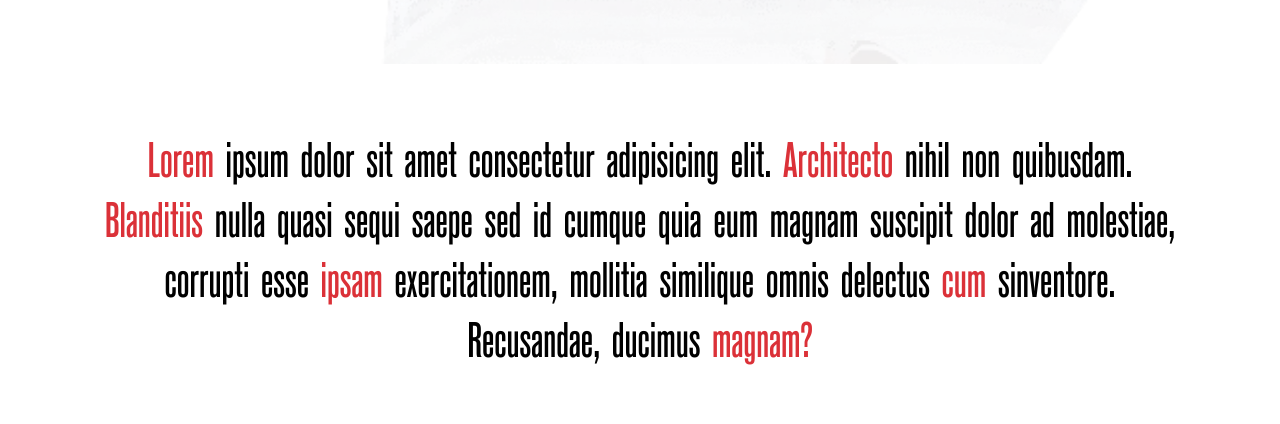
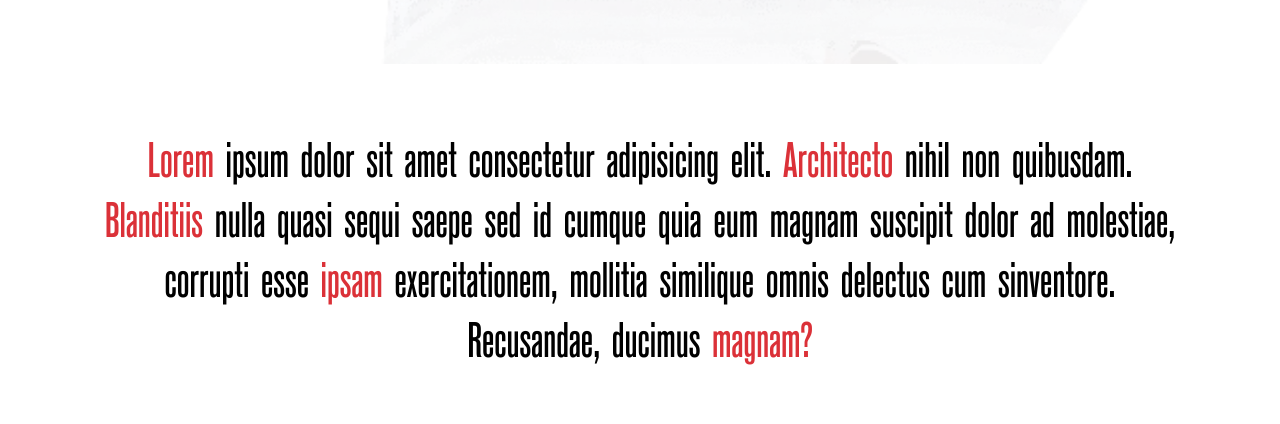
Before and after one commit to PapersNotIncluded/TeamLeadTestProject, a plain HTML site: page index.html in a window 1280 px wide. Shown: the part 4780-5204 px from the top of the page. Drawn offline with Linux system fonts and the light colour scheme; files whose address does not match are found by name.

```diff
--- a/index.html
+++ b/index.html
@@ -106,7 +106,7 @@
       </div>
     </section>
     <div class="promo"><img class="promo__img" src="src/doctor.webp" alt="Баночка LevelUp">
-      <div class="promo__text"> <span class="red-text-element">Lorem </span>ipsum dolor sit amet consectetur adipisicing elit. <span class="red-text-element">Architecto </span>nihil non quibusdam. <span class="red-text-element">Blanditiis </span>nulla quasi sequi saepe sed id cumque quia eum magnam suscipit dolor ad molestiae, corrupti esse <span class="red-text-element">ipsam </span>exercitationem, mollitia similique omnis delectus <span class="red-text-element">cum </span>sinventore. Recusandae, ducimus <span class="red-text-element">magnam?</span></div>
+      <div class="promo__text"> <span class="red-text-element">Lorem </span>ipsum dolor sit amet consectetur adipisicing elit. <span class="red-text-element">Architecto </span>nihil non quibusdam. <span class="red-text-element">Blanditiis </span>nulla quasi sequi saepe sed id cumque quia eum magnam suscipit dolor ad molestiae, corrupti esse <span class="red-text-element">ipsam </span>exercitationem, mollitia similique omnis delectus cum sinventore. Recusandae, ducimus <span class="red-text-element">magnam?</span></div>
       <ul class="promo__list">
         <li class="promo__list__item">
            Lorem ipsum <span class="red-text-element">dolor </span><br>sit amet.</li>
```
Also changed, not shown: 1 other file.
